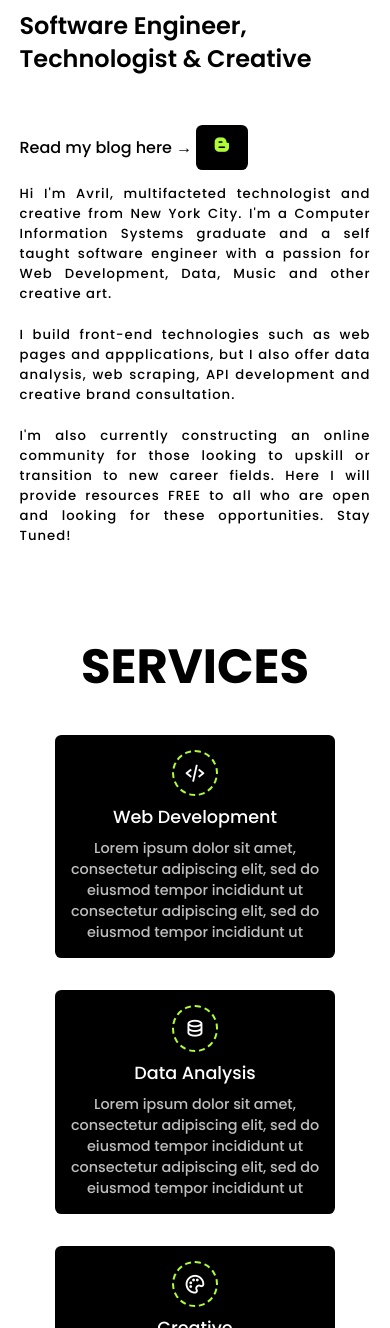
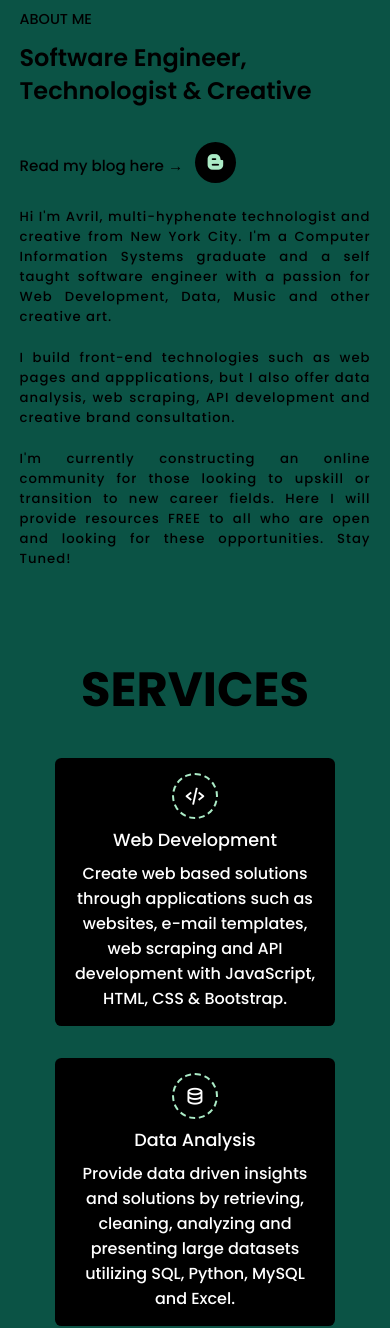
Before and after one commit to avrilkey/portfolio, a plain HTML site: page index.html in a window 390 px wide. Shown: the part 672-2000 px from the top of the page. Drawn offline with nearby package versions, Linux system fonts and the light colour scheme.

Commit message:
Add files via upload

```diff
--- a/index.html
+++ b/index.html
@@ -45,7 +45,7 @@
     <section class="home container" id="home">
         <div class="home-content">
             <div class="home-img">
-                <img src="" alt="">
+                <img src="/images/9_20_2022, 11_51_18 AM.jpg" alt="">
             </div>
             <div class="home-text">
                 <h3>Hello</h3>
@@ -58,8 +58,8 @@
 
                 <!--Social Media-->
                 <div class="social">
-                    <a href="#"><i class='bx bxl-linkedin'></i></a>
-                    <a href="#"><i class='bx bxl-github'></i></a>
+                    <a href="https://www.linkedin.com/in/avrilkey/"><i class='bx bxl-linkedin'></i></a>
+                    <a href="https://github.com/avrilkey"><i class='bx bxl-github'></i></a>
                     <a href="#"><i class='bx bxl-instagram'></i></a>
                 </div>
             </div>
@@ -79,7 +79,6 @@
                 <h2>Software Engineer, <br>
                     Technologist & Creative</h2>
                     <br>
-                    <br>
                     <p>Read my blog here  &rarr;
                 <a href="#" class="btn" download="">
                     <i class='bx bxl-blogger'></i>
@@ -88,7 +87,7 @@
             </div>
             <div class="about-text">
                 <p>
-                Hi I'm Avril, multifacteted technologist and creative from New York City.
+                Hi I'm Avril, multi-hyphenate technologist and creative from New York City.
                 I'm a Computer Information Systems graduate and a self taught software engineer with a passion
                 for Web Development, Data, Music and other creative art.
                 </p>
@@ -97,7 +96,7 @@
                     data analysis, web scraping, API development and creative brand consultation.
                 </p>
                 <p>
-                    I'm also currently constructing an online community for those looking to upskill or transition to new career fields.
+                    I'm currently constructing an online community for those looking to upskill or transition to new career fields.
                     Here I will provide resources FREE to all who are open and looking for these opportunities. Stay Tuned!
                 </p>
 
@@ -114,20 +113,21 @@
             <div class="services-box">
                 <i class="bx bx-code-alt"></i>
                 <h2>Web Development</h2>
-                <p>Lorem ipsum dolor sit amet, consectetur adipiscing elit, sed do eiusmod tempor incididunt ut
-                    consectetur adipiscing elit, sed do eiusmod tempor incididunt ut </p>
+                <p>Create web based solutions through applications such as websites, e-mail templates, web scraping and API development
+                    with JavaScript, HTML, CSS & Bootstrap.
+
+                </p>
             </div>
             <div class="services-box">
                 <i class="bx bx-data"></i>
                 <h2>Data Analysis</h2>
-                <p>Lorem ipsum dolor sit amet, consectetur adipiscing elit, sed do eiusmod tempor incididunt ut
-                    consectetur adipiscing elit, sed do eiusmod tempor incididunt ut </p>
+                <p>Provide data driven insights and solutions by retrieving, cleaning, analyzing and presenting large datasets utilizing SQL, Python, MySQL
+                    and Excel.</p>
             </div>
             <div class="services-box">
                 <i class="bx bx-palette"></i>
-                <h2>Creative</h2>
-                <p>Lorem ipsum dolor sit amet, consectetur adipiscing elit, sed do eiusmod tempor incididunt ut
-                    consectetur adipiscing elit, sed do eiusmod tempor incididunt ut </p>
+                <h2>Creative Consult</h2>
+                <p>Spearhead creative ideas into implemetation through consultation and collaboration for you and your brand or company.</p>
             </div>
         </div>
     </section>
@@ -141,7 +141,7 @@
                 <img src="Readme Images/musicreadme.jpg" alt="" class="portfolio-img">
                 <!--Overlay-->
                 <div class="portfolio-overlay">
-                    <H2>Web Development</H2>
+                    <h2>Web Development</h2>
                     <a href="#">
                         <i class='bx bx-link-alt'></i>
                     </a>
@@ -151,7 +151,7 @@
                 <img src="" alt="" class="portfolio-img">
                 <!--Overlay-->
                 <div class="portfolio-overlay">
-                    <H2>Automation</H2>
+                    <h2>Automation</h2>
                     <a href="#">
                         <i class='bx bx-link-alt'></i>
                     </a>
@@ -161,7 +161,7 @@
                 <img src="" alt="" class="portfolio-img">
                 <!--Overlay-->
                 <div class="portfolio-overlay">
-                    <H2>API</H2>
+                    <h2>API</h2>
                     <a href="#">
                         <i class='bx bx-link-alt'></i>
                     </a>
@@ -171,7 +171,7 @@
                 <img src="Readme Images/fotomaticreadme.jpg" alt="" class="portfolio-img">
                 <!--Overlay-->
                 <div class="portfolio-overlay">
-                    <H2>Creative</H2>
+                    <h2>Creative</h2>
                     <a href="#">
                         <i class='bx bx-link-alt'></i>
                     </a>
@@ -198,8 +198,8 @@
     <section class="footer container" id="footer">
         <div class="social">
             <a href="mailto:avril@exampleemail.com"> <i class='bx bx-envelope'></i></a>
-            <a href="#"><i class='bx bxl-linkedin'></i></a>
-            <a href="#"><i class='bx bxl-github'></i></a>
+            <a href="https://www.linkedin.com/in/avrilkey/"><i class='bx bxl-linkedin'></i></a>
+            <a href="https://github.com/avrilkey"><i class='bx bxl-github'></i></a>
             <a href="#"><i class='bx bxl-instagram'></i></a>
         </div>
         <!--Footer Links-->
--- a/style.css
+++ b/style.css
@@ -13,11 +13,12 @@
 /*Variables*/
 :root {
     --main-color: #fff;
-    --body-color: #fff;
+    --body-color:#0B5345;
     --container-color: #000000;
     --heading-color: #000000;
-    --box-color: #bebebe;
-    --bg-color: #b0fc38;
+    --box-color: #fff;
+    --bg-color:#ABEBC6;
+
 }
 
 /*Body*/
@@ -162,7 +163,7 @@ header{
     width: 180px;
     height: 180px;
     border-radius: 50%;
-    background: #b0fc38;
+    background: #7B68EE;
     overflow: hidden;
     margin-bottom: 2rem;
 }
@@ -271,23 +272,25 @@ header{
     margin: 1rem 0;
 }
 .btn{
-    font-size: 0.97rem;
+    font-size: 0.67rem;
     display: inline;
     align-items: center;
     column-gap: 0.5rem;
     color: var(--bg-color);
-    background-color: var(--container-color);
-    padding: 12px 16px;
+    padding: 9px 8px;
     border-radius: 0.4rem;
     margin-top: 1rem;
 }
 
 .btn .bx{
-    font-size: 1.2rem;
+    font-size: 1.3rem;
+    padding: 10px;
+    border-radius: 50%;
+    color: var(--bg-color);
+    background: var(--container-color);
 }
 
  .btn:hover{
-    color: var(--box-color);
     background: var(--bg-color);
     transition: 0.3s all linear;
 }
@@ -302,6 +305,7 @@ header{
 .about-text i{
     font-size: 1.8rem;
 }
+
 
 /*Services*/
 .services-content{
@@ -345,7 +349,7 @@ header{
 
 .services-box p{
     color: var(--box-color);
-    font-size: 0.9rem;
+    font-size: 1rem;
 }
 
 /*Portfolio*/
@@ -615,11 +619,22 @@ header{
     .heading{
         font-size: 3rem;
     }
+
+    .about .heading{
+        margin-top: 2rem;
+    }
     .about-data h2{
         font-size: 1.5rem;
         line-height: 2.1rem;
         margin: 0.6rem 0;
     }
+    .about-data p{
+        font-size: 0.948rem;
+    }
+    .about-data i{
+        font-size: 0.948rem;
+    }
+
     .services-content,
     .portfolio-content{
         grid-template-columns: 1fr;
```
Also changed, not shown: images/2.png (added), images/3.png (added), images/4.png (added), images/5.png (added), images/9_20_2022, 11_51_18 AM.jpg (added), images/IMG_8501.jpeg (added), images/IMG_8515.jpeg (added), 3 other files.
